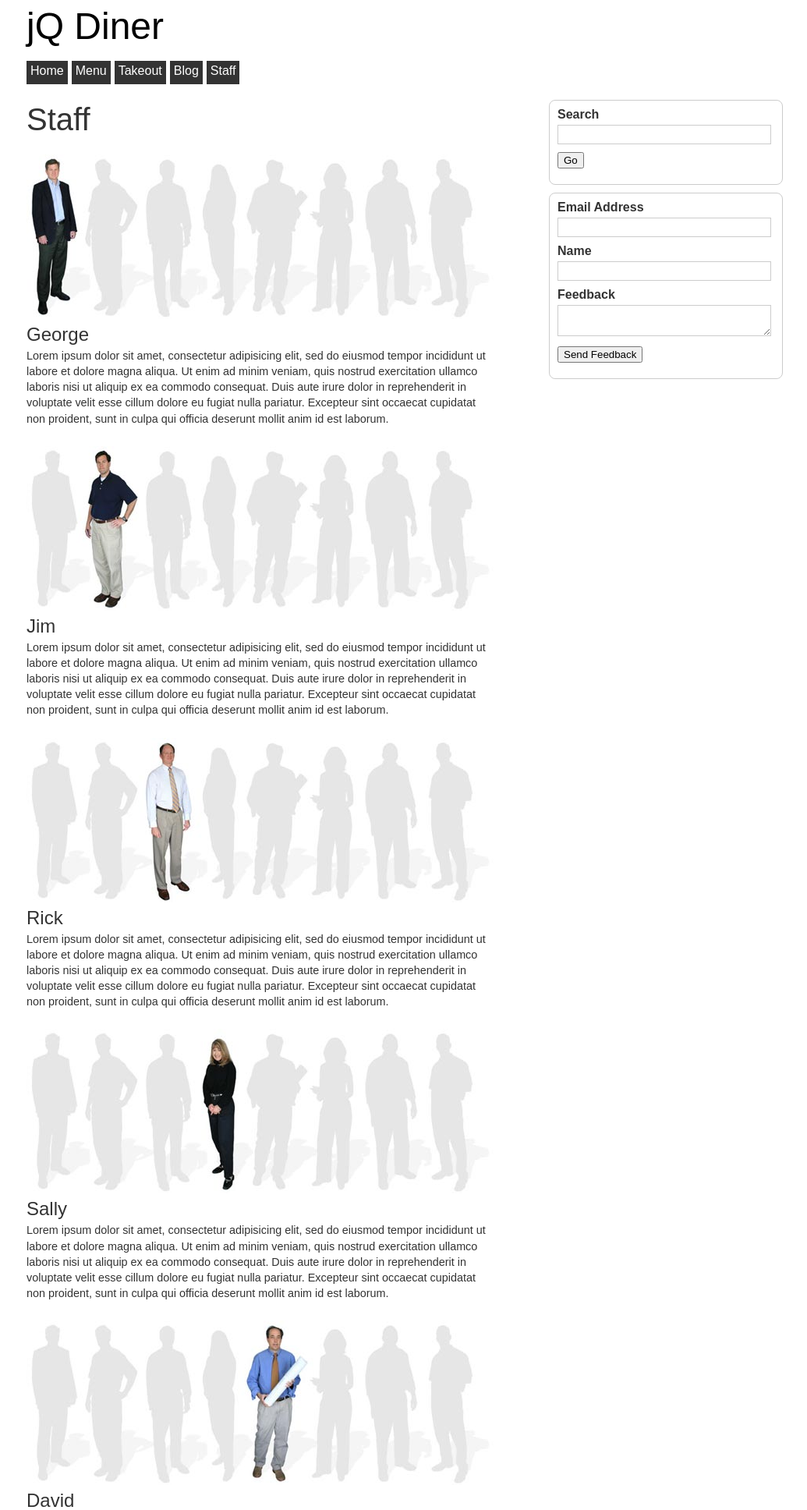
After one commit to nguyennamtien/2009-07-jqfundamentals, a PHP site: page /staff.php in a window 1280 px wide. The commit adds this page. Shown: the top 1936 px of the page at 78% size, without its empty margins (121-1156 px from the left). Run offline with PHP 8.4, Linux system fonts and the light colour scheme; data that the repository does not hold is empty.

Commit message:
staff page and images

```diff
--- a/css/style.css
+++ b/css/style.css
@@ -1,7 +1,6 @@
 /* general */
 h1 {
-	font-size: 200%;
-	font-weight: bold;
+	font-size: 250%;
 	margin: 5px 0;
 }
 
@@ -166,6 +165,10 @@ body {
 	float: right;
 }
 
+#staff li {
+	margin: 25px 0;
+}
+
 /* sidebar */
 #sidebar .module {
 	border: 1px solid #ccc;
@@ -173,6 +176,11 @@ body {
 	-webkit-border-radius: 8px;
 	padding: 10px;
 	margin: 0 0 10px 0;
+}
+
+#sidebar .module .expander {
+	text-align: right;
+	font-size: 70%;
 }
 
 #search li {
--- /dev/null
+++ b/staff.php
@@ -0,0 +1,55 @@
+<?
+$page = 'staff';
+$title = 'Staff';
+?>
+
+<? include('includes/header.php'); ?>
+
+<div id="main">
+	<h1>Staff</h1>
+	<ul id="staff">
+		<li>
+			<img src="/images/staff/george.jpg">
+			<h2>George</h2>
+			<p>Lorem ipsum dolor sit amet, consectetur adipisicing elit, sed do eiusmod tempor incididunt ut labore et dolore magna aliqua. Ut enim ad minim veniam, quis nostrud exercitation ullamco laboris nisi ut aliquip ex ea commodo consequat. Duis aute irure dolor in reprehenderit in voluptate velit esse cillum dolore eu fugiat nulla pariatur. Excepteur sint occaecat cupidatat non proident, sunt in culpa qui officia deserunt mollit anim id est laborum.</p>
+		</li>
+		<li>
+			<img src="/images/staff/jim.jpg">
+			<h2>Jim</h2>
+			<p>Lorem ipsum dolor sit amet, consectetur adipisicing elit, sed do eiusmod tempor incididunt ut labore et dolore magna aliqua. Ut enim ad minim veniam, quis nostrud exercitation ullamco laboris nisi ut aliquip ex ea commodo consequat. Duis aute irure dolor in reprehenderit in voluptate velit esse cillum dolore eu fugiat nulla pariatur. Excepteur sint occaecat cupidatat non proident, sunt in culpa qui officia deserunt mollit anim id est laborum.</p>
+		</li>
+		<li>
+			<img src="/images/staff/rick.jpg">
+			<h2>Rick</h2>
+			<p>Lorem ipsum dolor sit amet, consectetur adipisicing elit, sed do eiusmod tempor incididunt ut labore et dolore magna aliqua. Ut enim ad minim veniam, quis nostrud exercitation ullamco laboris nisi ut aliquip ex ea commodo consequat. Duis aute irure dolor in reprehenderit in voluptate velit esse cillum dolore eu fugiat nulla pariatur. Excepteur sint occaecat cupidatat non proident, sunt in culpa qui officia deserunt mollit anim id est laborum.</p>
+		</li>
+		<li>
+			<img src="/images/staff/sally.jpg">
+			<h2>Sally</h2>
+			<p>Lorem ipsum dolor sit amet, consectetur adipisicing elit, sed do eiusmod tempor incididunt ut labore et dolore magna aliqua. Ut enim ad minim veniam, quis nostrud exercitation ullamco laboris nisi ut aliquip ex ea commodo consequat. Duis aute irure dolor in reprehenderit in voluptate velit esse cillum dolore eu fugiat nulla pariatur. Excepteur sint occaecat cupidatat non proident, sunt in culpa qui officia deserunt mollit anim id est laborum.</p>
+		</li>
+		<li>
+			<img src="/images/staff/david.jpg">
+			<h2>David</h2>
+			<p>Lorem ipsum dolor sit amet, consectetur adipisicing elit, sed do eiusmod tempor incididunt ut labore et dolore magna aliqua. Ut enim ad minim veniam, quis nostrud exercitation ullamco laboris nisi ut aliquip ex ea commodo consequat. Duis aute irure dolor in reprehenderit in voluptate velit esse cillum dolore eu fugiat nulla pariatur. Excepteur sint occaecat cupidatat non proident, sunt in culpa qui officia deserunt mollit anim id est laborum.</p>
+		</li>
+		<li>
+			<img src="/images/staff/melissa.jpg">
+			<h2>Melissa</h2>
+			<p>Lorem ipsum dolor sit amet, consectetur adipisicing elit, sed do eiusmod tempor incididunt ut labore et dolore magna aliqua. Ut enim ad minim veniam, quis nostrud exercitation ullamco laboris nisi ut aliquip ex ea commodo consequat. Duis aute irure dolor in reprehenderit in voluptate velit esse cillum dolore eu fugiat nulla pariatur. Excepteur sint occaecat cupidatat non proident, sunt in culpa qui officia deserunt mollit anim id est laborum.</p>
+		</li>
+		<li>
+			<img src="/images/staff/tom.jpg">
+			<h2>Tom</h2>
+			<p>Lorem ipsum dolor sit amet, consectetur adipisicing elit, sed do eiusmod tempor incididunt ut labore et dolore magna aliqua. Ut enim ad minim veniam, quis nostrud exercitation ullamco laboris nisi ut aliquip ex ea commodo consequat. Duis aute irure dolor in reprehenderit in voluptate velit esse cillum dolore eu fugiat nulla pariatur. Excepteur sint occaecat cupidatat non proident, sunt in culpa qui officia deserunt mollit anim id est laborum.</p>
+		</li>
+		<li>
+			<img src="/images/staff/steve.jpg">
+			<h2>Steve</h2>
+			<p>Lorem ipsum dolor sit amet, consectetur adipisicing elit, sed do eiusmod tempor incididunt ut labore et dolore magna aliqua. Ut enim ad minim veniam, quis nostrud exercitation ullamco laboris nisi ut aliquip ex ea commodo consequat. Duis aute irure dolor in reprehenderit in voluptate velit esse cillum dolore eu fugiat nulla pariatur. Excepteur sint occaecat cupidatat non proident, sunt in culpa qui officia deserunt mollit anim id est laborum.</p>
+		</li>
+	</ul>
+</div>
+
+<? include('includes/sidebar.php'); ?>
+<? include('includes/footer.php'); ?>
```
Also changed, not shown: menu_details.php (+6 -2 lines), images/bg-staff.png (added), images/staff/david.jpg (added), images/staff/george.jpg (added), images/staff/jim.jpg (added), images/staff/melissa.jpg (added), images/staff/rick.jpg (added), images/staff/sally.jpg (added), images/staff/staff-base.gif (added), images/staff/steve.jpg (added), images/staff/tom.jpg (added).
